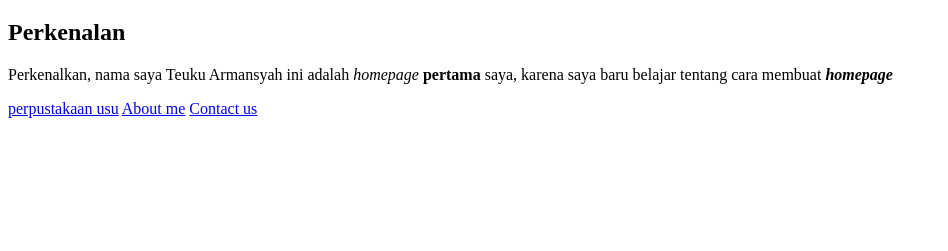
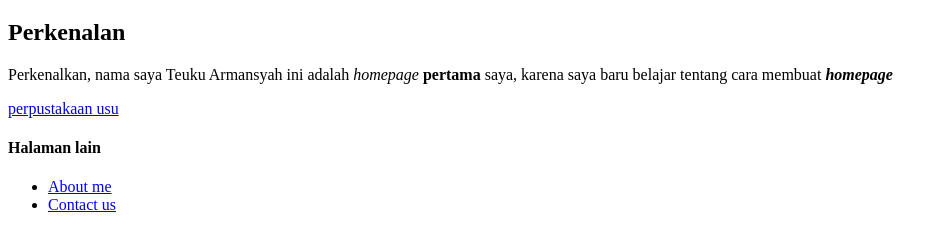
Before and after one commit to Teukuarmansyah05/Teukuarmansyah05.github.io, a plain HTML site: page index.html in a window 1280 px wide. Shown: the part 61-312 px from the top of the page, without its empty margins (0-948 px from the left). Drawn offline with Linux system fonts and the light colour scheme.

Commit message:
Update index.html

```diff
--- a/index.html
+++ b/index.html
@@ -14,7 +14,14 @@
     </p>
     <a href="https://library.usu.ac.id/">perpustakaan usu</a>
 
-    <a href="About me.html">About me</a>
-    <a href="Contact us..html">Contact us</a>
+    <h4>Halaman lain</h4>
+   <ul>
+       <li>
+            <a href="About me.html">About me</a>
+       </li>
+       <li>
+           <a href="Contact us..html">Contact us</a>
+       </li>
+   </ul>
 </body>
 </html>
```
